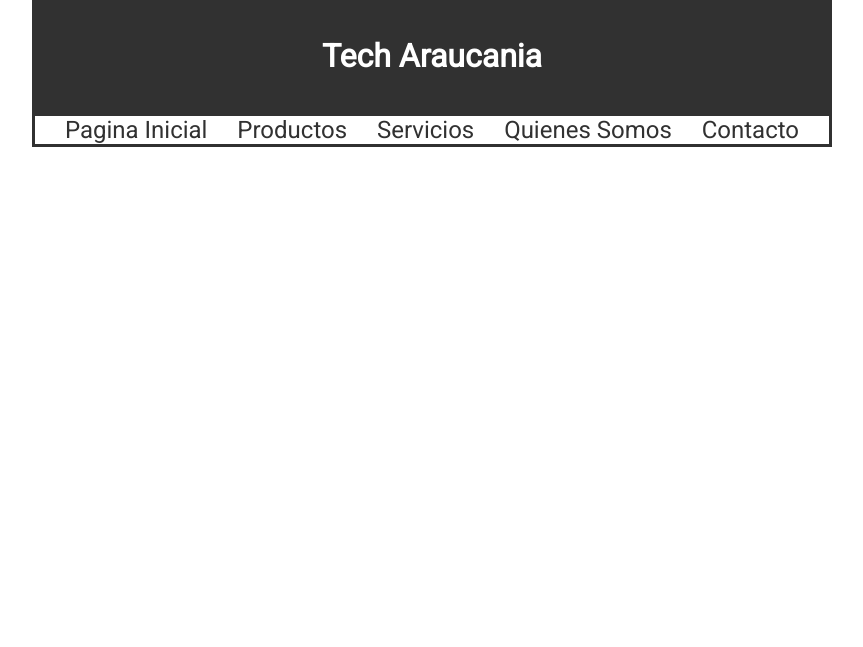
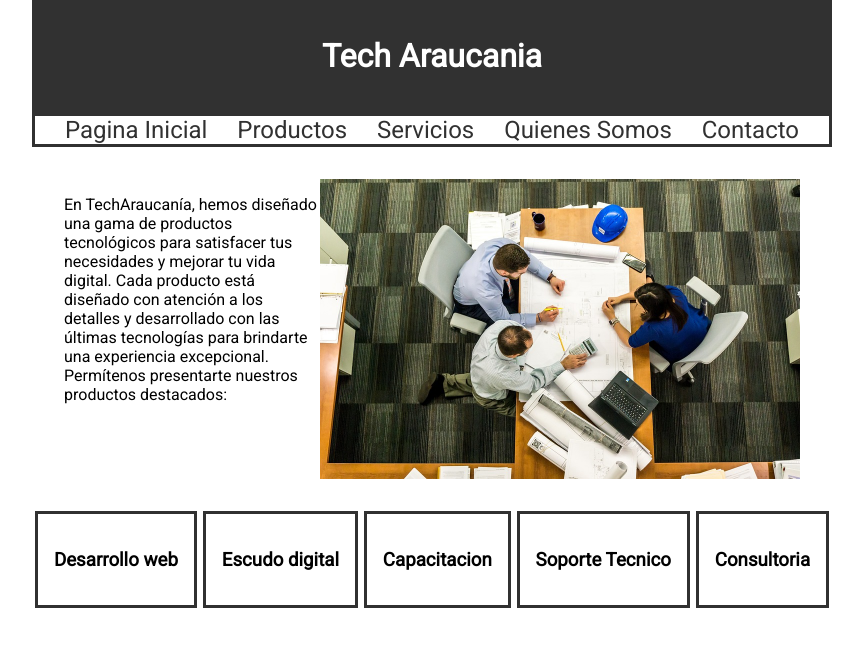
Before and after one commit to MaximoMora/Tech-Araucania, a PHP site: page /Pages/services.html in a window 1280 px wide. Shown: the top 647 px of the page, without its empty margins (208-1071 px from the left). Run offline with PHP 8.4, Linux system fonts and the light colour scheme.

Commit message:
better services and contact

```diff
--- a/Pages/services.html
+++ b/Pages/services.html
@@ -23,6 +23,32 @@
             <a href="contact.html">Contacto</a>
         </nav>
     </div>
+    <main>
+        <section class="main-resume-container">
+            <p>
+                En TechAraucanía, hemos diseñado una gama de productos tecnológicos para satisfacer tus necesidades y mejorar tu vida digital. Cada producto  está diseñado con atención a los detalles y desarrollado con las últimas  tecnologías para brindarte una experiencia excepcional. Permítenos  presentarte nuestros productos destacados:
+            </p>
+            <img src="../Images/team.jpg" height="300" width="600">
+
+        </section>
+        <section class="main-category-container">
+            <div class="category-container">
+                <h3>Desarrollo web</h3>
+            </div>
+            <div class="category-container">
+                <h3>Escudo digital</h3>
+            </div>
+            <div class="category-container">
+                <h3>Capacitacion</h3>
+            </div>
+            <div class="category-container">
+                <h3>Soporte Tecnico</h3>
+            </div>
+            <div class="category-container">
+                <h3>Consultoria</h3>
+            </div>
+        </section>
+    </main>
 
 </body>
 </html>
--- a/Styles/services.css
+++ b/Styles/services.css
@@ -33,3 +33,21 @@ body {
     color: rgb(49, 49, 49);
     text-decoration: none;
 }
+
+.main-resume-container {
+    margin: 2rem;
+    display: flex;
+}
+
+.main-category-container {
+    margin: 2rem 0rem 2rem 0rem;
+    display: flex;
+    justify-content: space-around;
+}
+
+.category-container {
+    border-style:solid;
+    border-color: rgb(49, 49, 49);
+    padding: 1rem ;
+
+}
```
Also changed, not shown: Pages/contact.html (+12 -0 lines), Styles/homeStyle.css (+7 -0 lines), Images/callcenter.webp (added), Images/mujerConctacto.avif (added), Images/team.jpg (added).
